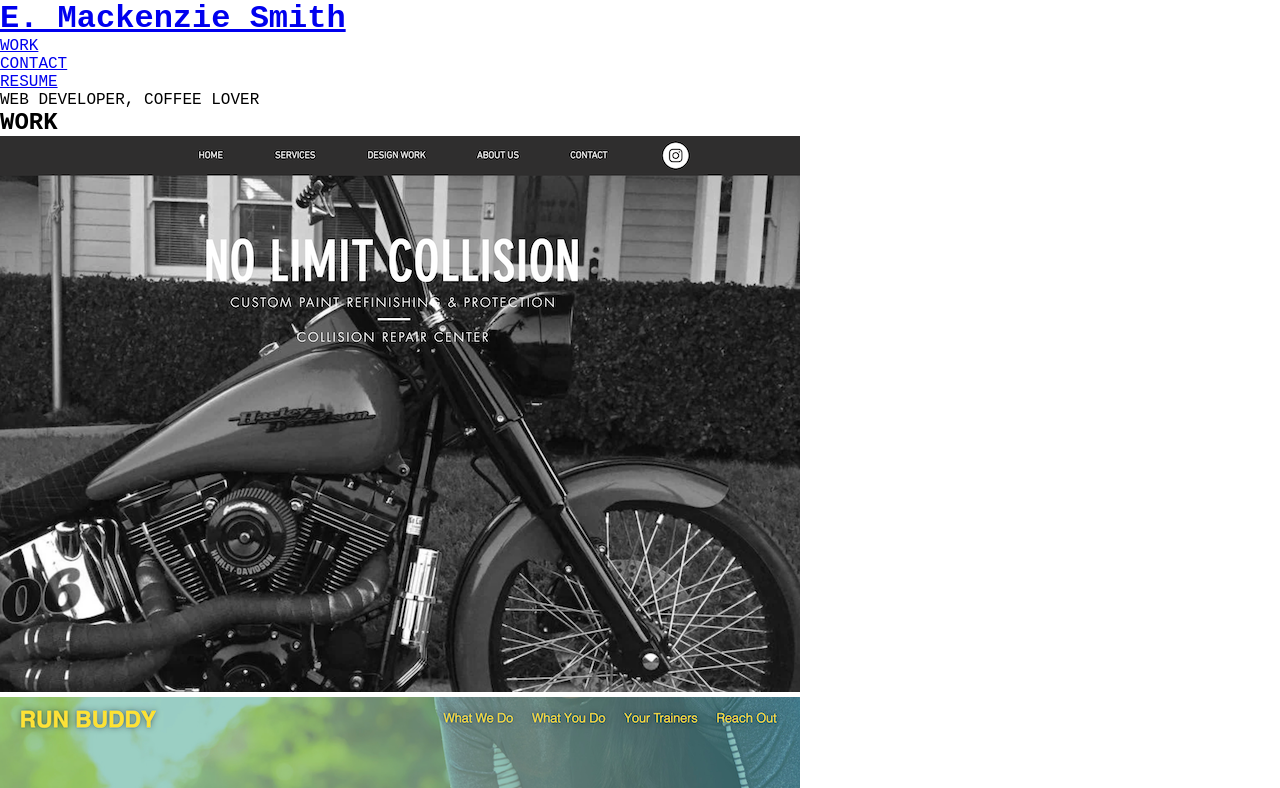
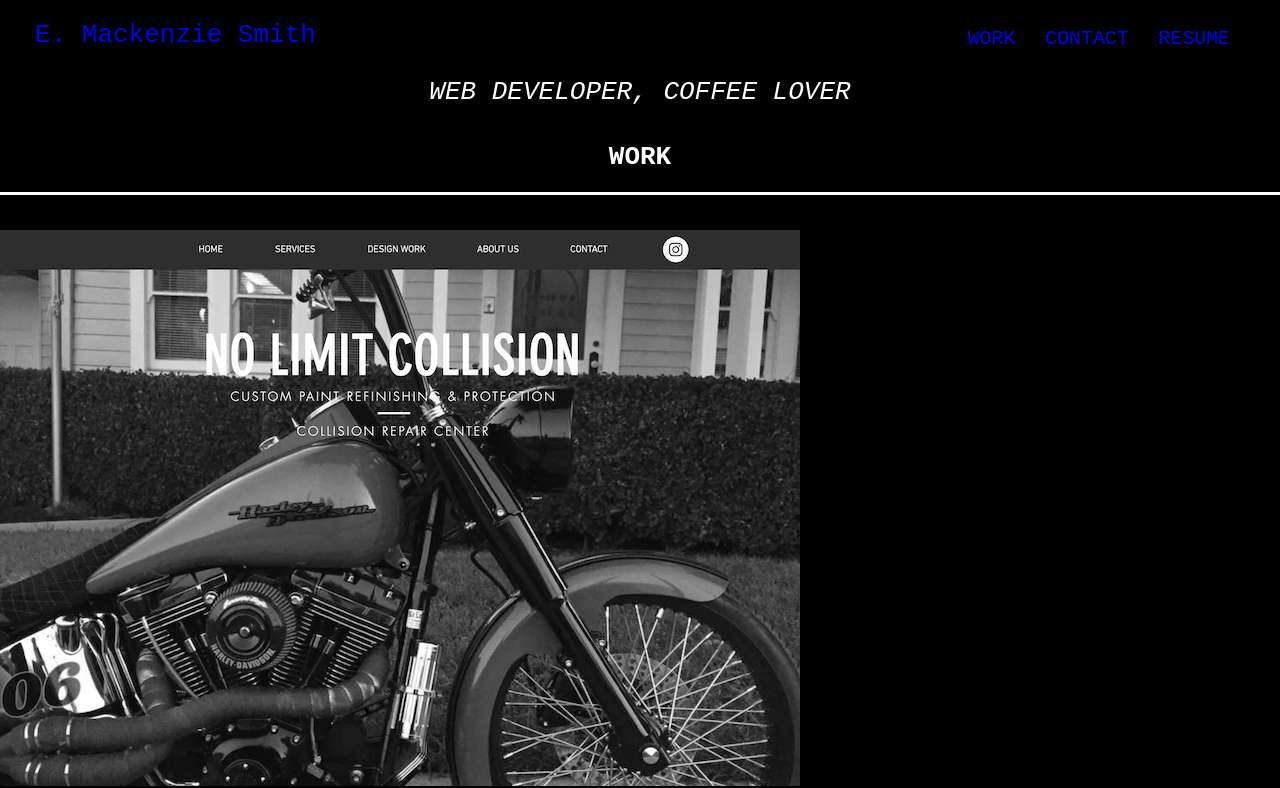
Before and after one commit to emackenziesmith/emackenziesmith.github.io, a plain HTML site: page index.html in a window 1280 px wide. Shown: the top 788 px of the page. Drawn offline with Linux system fonts and the light colour scheme.

Commit message:
added style to header

```diff
--- a/assets/style.css
+++ b/assets/style.css
@@ -6,8 +6,68 @@
 
 body {
     font-family: Andale Mono, monospace;
+    color: white;
+    background-color: black;
 }
 
 /* ROOT GOES HERE */
 
 /* HEADER STYLE BEGIN */
+
+header {
+    padding: 20px 35px;
+    display: flex;
+    justify-content: space-between;
+    flex-wrap:wrap;
+    position: -wbkit-sticky;
+    position: sticky;
+    top: 0;
+}
+
+header h1 {
+    font-weight: normal;
+    font-size: 26px;
+    margin: 0;
+    color: black;
+    text-decoration: none;
+}
+
+header a {
+    text-decoration: none;
+}
+
+
+header nav {
+    margin: 7px 0;
+
+}
+
+header nav ul {
+    display: flex;
+    flex-wrap: wrap;
+    justify-content: space-between;
+    align-items: center;
+    list-style: none;
+}
+
+header nav ul li a {
+    padding: 10px 15px;
+    font-weight: normal;
+    font-size: 1.55vw;
+}
+
+/* HEADER STYLE END */
+
+.sub-header {
+    font-size: 26px;
+    font-style: italic;
+    text-align: center;
+    margin: 0 auto 35px auto;
+}
+.section-title {
+    font-size: 26px;
+    border-bottom: 3px solid;
+    padding-bottom: 20px;
+    text-align: center;
+    margin: 0 auto 35px auto;
+}
--- a/index.html
+++ b/index.html
@@ -29,7 +29,7 @@
 
         <!--BEGIN SUBHEADER-->
        <section id="sub-header" class="intro">
-           <div class="flex-row">
+           <div class="sub-header">
                <p>
                    WEB DEVELOPER, COFFEE LOVER
                </p>
@@ -66,11 +66,15 @@
                         <br />
                     </p>
                 </div>
-                <div class="find-me">
-                    <h3>FIND ME HERE</h3>
-                </div>
             </div>
         </section>
 
+        <!--END CONTACT SECTION-->
+
+        <!--BEGIN FOOTER-->
+
+        <footer>
+            <h3>❤️MADE BY E.SMITH</h3>
+        </footer>
    </body>
 </html>
```
